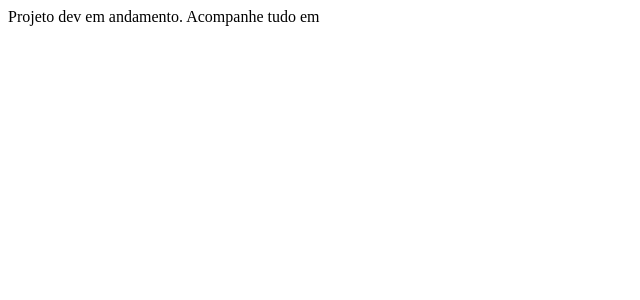
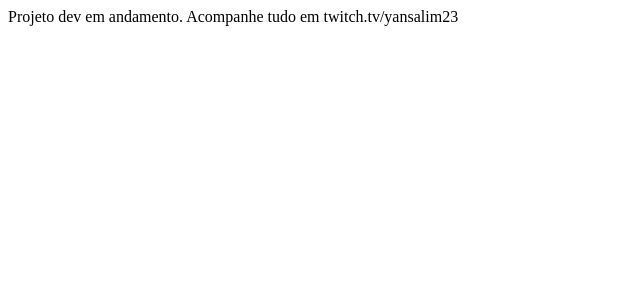
Before and after one commit to yansalim/site-auto-vercel, a Next.js app: page / in a window 1280 px wide. Shown: the top 300 px of the page, without its empty margins (0-640 px from the left). Built offline with nearby package versions, Linux system fonts and the light colour scheme.

Commit message:
att hlink

```diff
--- a/pages/index.js
+++ b/pages/index.js
@@ -2,7 +2,7 @@
 function Home () {
 
     return <div>Projeto dev em andamento. Acompanhe tudo em
-        <a href="twitch.tv/yansalim23" ></a> </div>
+        <a href="twitch.tv/yansalim23" ></a> twitch.tv/yansalim23 </div>
 
 
 
```
